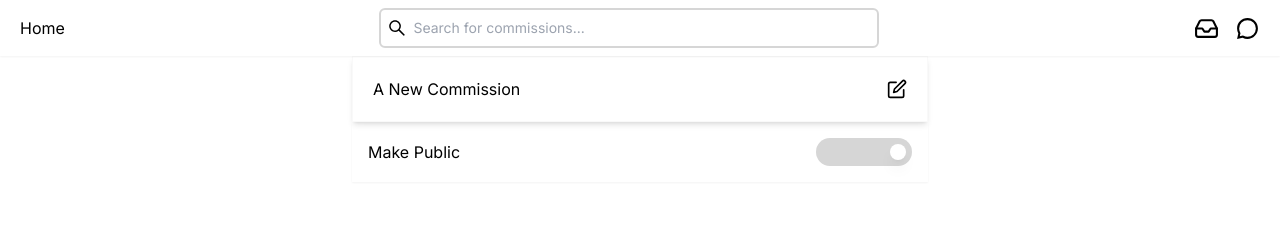
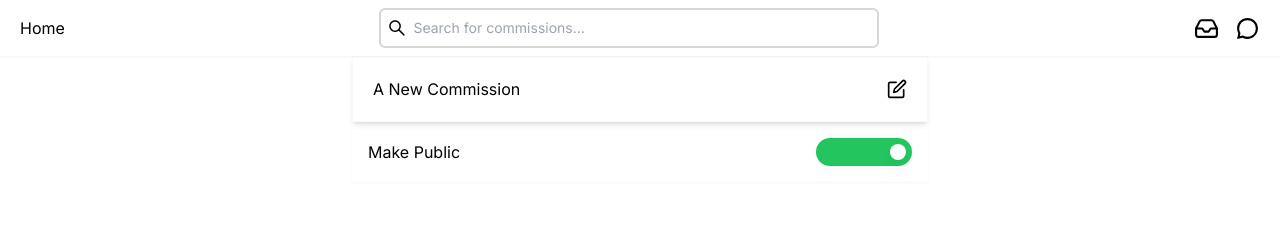
Before and after one commit to SimonZhao7/Art-Commission, a Next.js app: page /commissions/create in a window 1280 px wide. Shown: the top 228 px of the page. Built offline with nearby package versions, Linux system fonts and the light colour scheme; no server answers.

Commit message:
Fix bug of toggle switch not changing color

```diff
--- a/components/form/Toggle.tsx
+++ b/components/form/Toggle.tsx
@@ -16,8 +16,8 @@ const Toggle = ({ active, register }: Props) => {
   return (
     <div
       className={clsx(
-        "w-24 bg-med-gray p-[6px] rounded-full inline-flex flex-col justify-center transition-colors linear duration-500 cursor-pointer",
-        active && "bg-green-500"
+        "w-24 p-[6px] rounded-full inline-flex flex-col justify-center transition-colors linear duration-300 cursor-pointer",
+        active ? "bg-green-500" : "bg-med-gray"
       )}
       onClick={() => {
         if (checkbox.current) {
```
